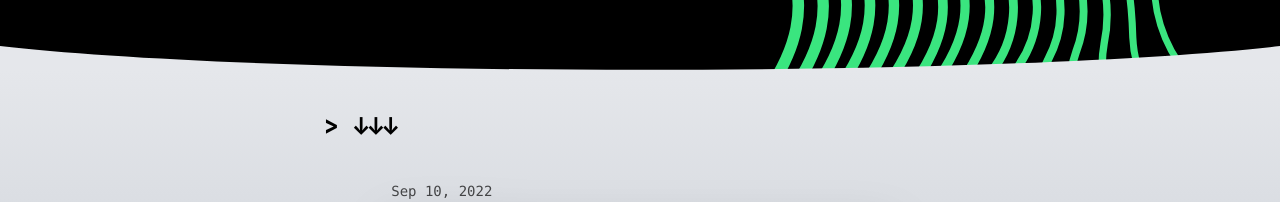
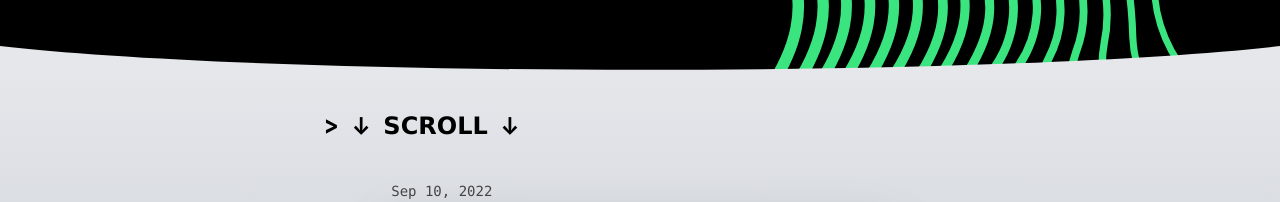
Before and after one commit to samcharactergithub/Glowm1, a plain HTML site: page index.html in a window 1280 px wide. Shown: the part 675-877 px from the top of the page. Drawn offline with Linux system fonts and the light colour scheme.

Commit message:
Update index.html

```diff
--- a/index.html
+++ b/index.html
@@ -154,7 +154,7 @@
   <div blog-section-bg class="relative w-full h-fit bg-gradient-to-b from-gray-200 via-gray-300 to-gray-400">
     <div blog-section-tightener class="max-w-lg px-5 mx-auto md:max-w-xl lg:max-w-2xl">
       <div blog-section-title class="w-fit font-[MonoBold] text-lg md:text-xl lg:text-2xl cursor-pointer py-10"
-        id="Blog" onclick="location.href='#Blog'">> ↓↓↓</div>
+        id="Blog" onclick="location.href='#Blog'">> ↓ 𝗦𝗖𝗥𝗢𝗟𝗟 ↓</div>
 
 
 
```
